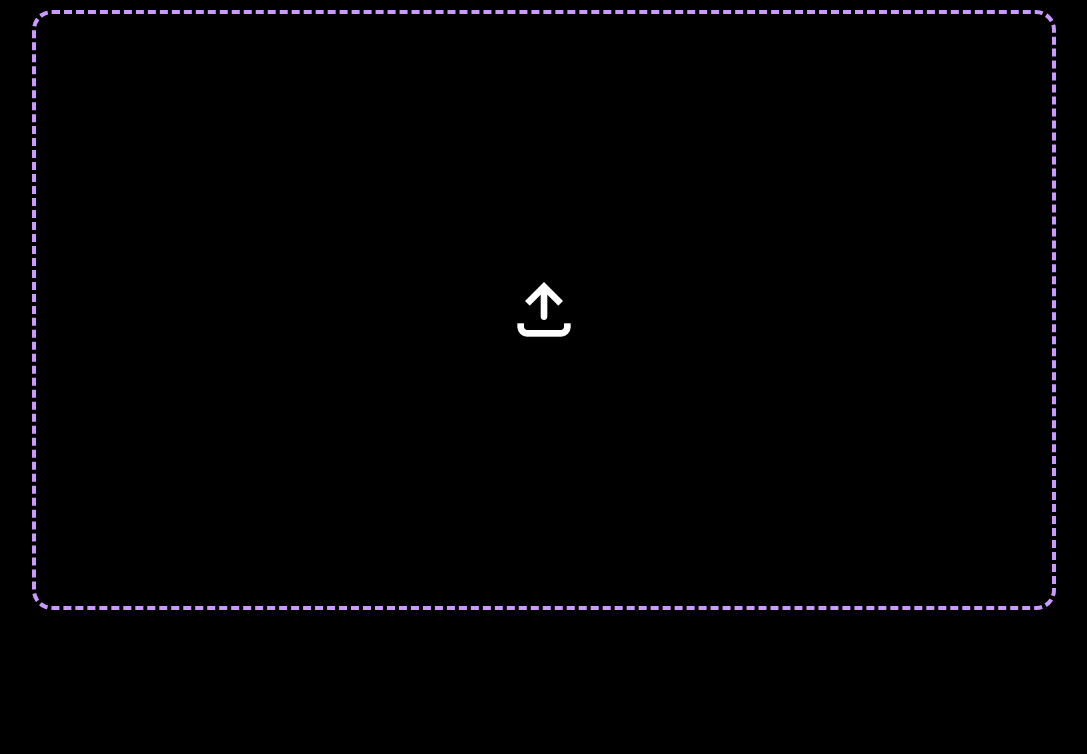
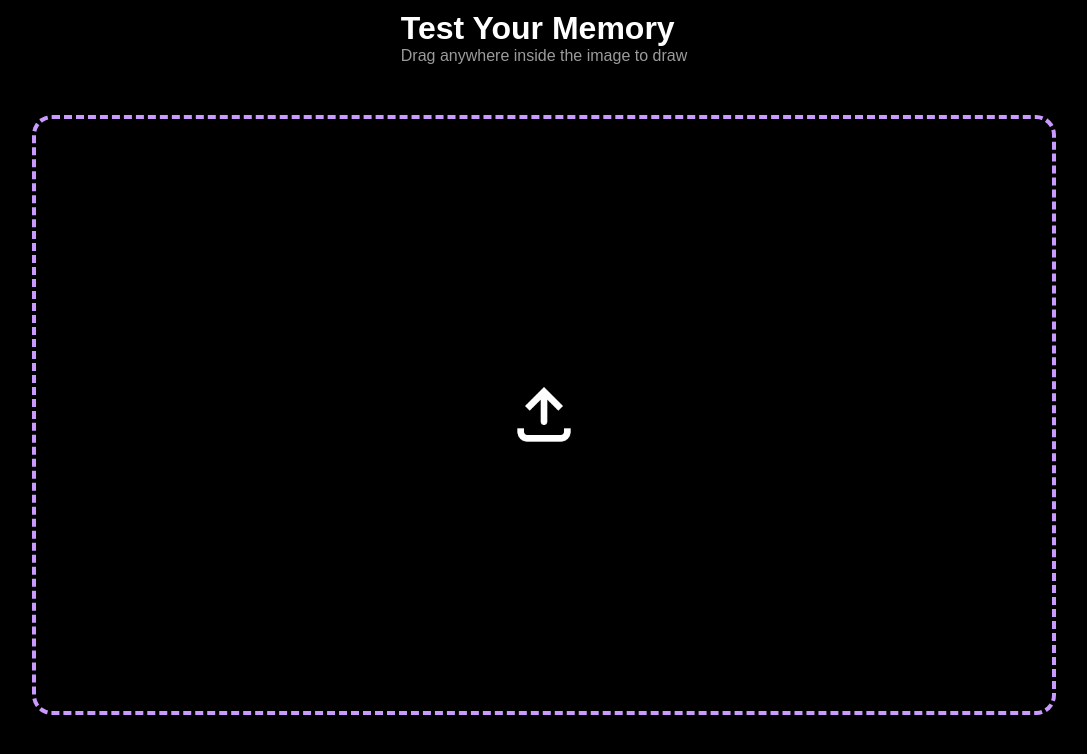
Before and after one commit to Shubr/myCv, a React (Vite) app: page /TestMe in a window 1280 px wide. Shown: the top 754 px of the page, without its empty margins (96-1183 px from the left). Built offline with nearby package versions, Linux system fonts and the light colour scheme.

Commit message:
fix previous error

```diff
--- a/src/Pages/TestMe.css
+++ b/src/Pages/TestMe.css
@@ -1,13 +1,29 @@
 * {
   color: white;
+  font-family: Arial, Helvetica, sans-serif;
+  box-sizing: border-box;
+  user-select: none;
+  -webkit-user-select: none;
+  -moz-user-select: none;
+  -ms-user-select: none;
+}
+
+.title {
+  p {
+    font-weight: lighter;
+    color: rgb(155, 155, 155);
+  }
 }
 
 .testme-body {
   width: 100vw;
-  height: 1000px;
+  /* height: 100vw; */
   display: flex;
   justify-content: center;
+  align-items: center;
   padding-top: 10px;
+  gap: 50px;
+  flex-direction: column;
 }
 
 .uploadimage-body {
@@ -40,7 +56,10 @@
 .uploded-body img {
   width: 100%;
   height: auto;
+  max-height: 800px;
   -webkit-user-drag: none;
+  border: 2px solid white;
+  border-radius: 20px;
 }
 input {
   display: none;
@@ -56,11 +75,13 @@ input {
   display: flex;
   justify-content: center;
   align-items: center;
+  margin-top: 50px;
 }
 
 .re-upload img {
   width: 50px;
   height: 50px;
+  border: none;
 }
 
 .re-upload:hover {
@@ -68,6 +89,7 @@ input {
 }
 
 .rectangle {
+  border-radius: 2px;
   background-color: rgb(253, 93, 93);
   transition: opacity 0.2s ease; /* Smooth transition for opacity */
 }
--- a/src/Pages/TestMe.tsx
+++ b/src/Pages/TestMe.tsx
@@ -100,6 +100,10 @@ export default function TestMe() {
   return (
     <>
       <div className="testme-body">
+        <div className="title">
+          <h1>Test Your Memory</h1>
+          <p>Drag anywhere inside the image to draw</p>
+        </div>
         {!image && (
           <div
             className="uploadimage-body"
```
Also changed, not shown: 5 other files (tests, documents, lock files or other folders).
